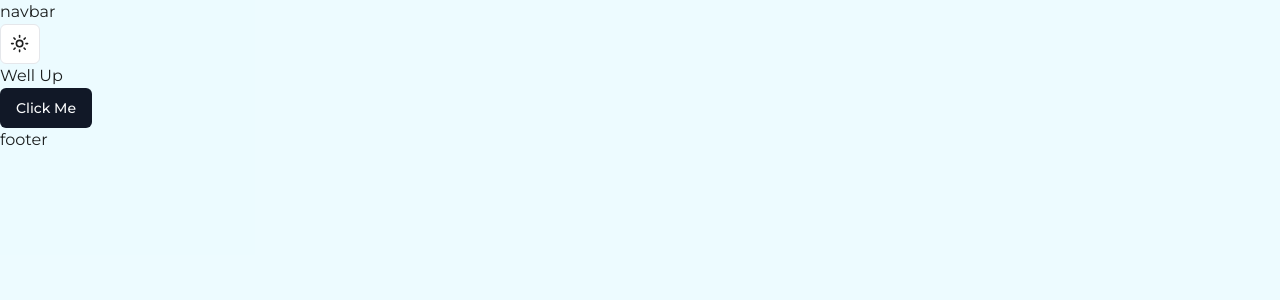
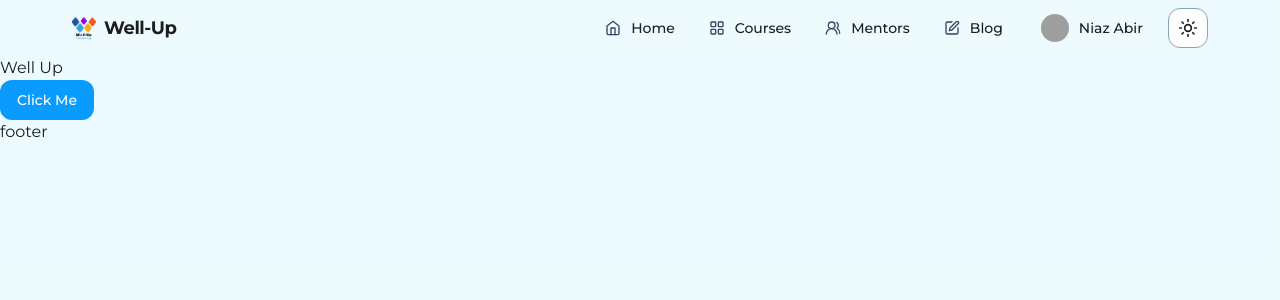
Before and after one commit to UpalBarua/well-up, a Next.js app in the folder client/: page / in a window 1280 px wide. Shown: the top 300 px of the page. Built offline with nearby package versions, Linux system fonts and the light colour scheme; grey boxes are pictures that could not be loaded.

Commit message:
completed the navbar

```diff
--- a/client/package.json
+++ b/client/package.json
@@ -10,6 +10,7 @@
   },
   "dependencies": {
     "@hookform/resolvers": "^3.3.3",
+    "@radix-ui/react-avatar": "^1.0.4",
     "@radix-ui/react-dropdown-menu": "^2.0.6",
     "@radix-ui/react-slot": "^1.0.2",
     "@tanstack/react-query": "^5.17.0",
--- /dev/null
+++ b/client/src/components/navbar/mobile-menu.tsx
@@ -0,0 +1,36 @@
+import {
+  DropdownMenu,
+  DropdownMenuContent,
+  DropdownMenuItem,
+  DropdownMenuTrigger,
+} from '@/components/ui/dropdown-menu';
+import { Menu } from 'lucide-react';
+import Link from 'next/link';
+import { Button } from '../ui/button';
+import { navLinks } from './navbar';
+
+const MobileMenu = () => {
+  return (
+    <DropdownMenu>
+      <DropdownMenuTrigger asChild>
+        <Button variant="outline" size="icon">
+          <Menu className="h-5 w-5" />
+        </Button>
+      </DropdownMenuTrigger>
+      <DropdownMenuContent className="w-40 mr-2 mt-2">
+        {navLinks.map(({ Icon, href, title }) => (
+          <DropdownMenuItem key={href}>
+            <Link
+              href={href}
+              className="flex items-center gap-x-2.5 py-1 px-0.5 font-medium">
+              <span>{Icon}</span>
+              <span>{title}</span>
+            </Link>
+          </DropdownMenuItem>
+        ))}
+      </DropdownMenuContent>
+    </DropdownMenu>
+  );
+};
+
+export default MobileMenu;
--- /dev/null
+++ b/client/src/components/navbar/navbar.tsx
@@ -0,0 +1,86 @@
+import { buttonVariants } from '@/components/ui/button';
+import useMediaQuery from '@/hooks/use-media-query';
+import { Home, LayoutGrid, LogIn, PenSquare, UsersRound } from 'lucide-react';
+import Image from 'next/image';
+import Link from 'next/link';
+import MobileMenu from './mobile-menu';
+import ThemeToggle from './theme-toggle';
+import UserProfile from './user-profile';
+
+export const navLinks = [
+  {
+    Icon: <Home className="h-4 w-4 text-neutral-600 dark:text-neutral-400" />,
+    title: 'Home',
+    href: '/',
+  },
+  {
+    Icon: (
+      <LayoutGrid className="h-4 w-4 text-neutral-600 dark:text-neutral-400" />
+    ),
+    title: 'Courses',
+    href: '/courses',
+  },
+  {
+    Icon: (
+      <UsersRound className="h-4 w-4 text-neutral-600 dark:text-neutral-400" />
+    ),
+    title: 'Mentors',
+    href: '/mentors',
+  },
+  {
+    Icon: (
+      <PenSquare className="h-4 w-4 text-neutral-600 dark:text-neutral-400" />
+    ),
+    title: 'Blog',
+    href: '/blog',
+  },
+] as const;
+
+const Navbar = () => {
+  const isSmPlus = useMediaQuery('(min-width: 640px)');
+
+  return (
+    <header className="flex items-center justify-between container py-1 sm:py-2 max-w-6xl sticky top-0 z-10 bg-primary-50 dark:bg-neutral-900">
+      <Link href="/" className="flex items-center gap-x-2">
+        <Image
+          src="/images/logo.png"
+          alt="well-up logo"
+          quality={90}
+          height={24}
+          width={24}
+        />
+        <span className="font-bold text-lg tracking-tight">Well-Up</span>
+      </Link>
+      <div className="flex items-center gap-x-2">
+        {isSmPlus && (
+          <nav className="items-center gap-x-2 flex">
+            {navLinks.map(({ Icon, href, title }) => (
+              <Link
+                key={href}
+                href={href}
+                className={buttonVariants({
+                  size: 'sm',
+                  variant: 'ghost',
+                })}>
+                <span>{Icon}</span>
+                <span>{title}</span>
+              </Link>
+            ))}
+          </nav>
+        )}
+        {true ? (
+          <UserProfile />
+        ) : (
+          <Link href="/auth" className={buttonVariants({ className: 'ms-2' })}>
+            <LogIn className="h-4 w-4" />
+            <span>Login</span>
+          </Link>
+        )}
+        <ThemeToggle />
+        {!isSmPlus && <MobileMenu />}
+      </div>
+    </header>
+  );
+};
+
+export default Navbar;
--- /dev/null
+++ b/client/src/components/navbar/theme-toggle.tsx
@@ -0,0 +1,24 @@
+import { Button } from '@/components/ui/button';
+import { Moon, Sun } from 'lucide-react';
+import { useTheme } from 'next-themes';
+
+const ThemeToggle = () => {
+  const { setTheme, theme } = useTheme();
+
+  return (
+    <Button
+      variant="outline"
+      size="icon"
+      onClick={() => {
+        setTheme(theme === 'dark' ? 'light' : 'dark');
+      }}>
+      {theme === 'dark' ? (
+        <Moon className="h-5 w-5" />
+      ) : (
+        <Sun className="h-5 w-5" />
+      )}
+    </Button>
+  );
+};
+
+export default ThemeToggle;
--- /dev/null
+++ b/client/src/components/navbar/user-profile.tsx
@@ -0,0 +1,17 @@
+import { Avatar, AvatarFallback, AvatarImage } from '@/components/ui/avatar';
+import { buttonVariants } from '@/components/ui/button';
+import Link from 'next/link';
+
+const UserProfile = () => {
+  return (
+    <Link href="/profile" className={buttonVariants({ variant: 'ghost' })}>
+      <Avatar className="h-7 w-7">
+        <AvatarImage src="https://github.com/shadcn.png" alt="@shadcn" />
+        <AvatarFallback>CN</AvatarFallback>
+      </Avatar>
+      <span>Niaz Abir</span>
+    </Link>
+  );
+};
+
+export default UserProfile;
--- a/client/src/components/theme-toggle.tsx
+++ /dev/null
@@ -1,38 +0,0 @@
-import { Button } from '@/components/ui/button';
-import {
-  DropdownMenu,
-  DropdownMenuContent,
-  DropdownMenuItem,
-  DropdownMenuTrigger,
-} from '@/components/ui/dropdown-menu';
-import { Moon, Sun } from 'lucide-react';
-import { useTheme } from 'next-themes';
-
-const ThemeToggle = () => {
-  const { setTheme } = useTheme();
-
-  return (
-    <DropdownMenu>
-      <DropdownMenuTrigger asChild>
-        <Button variant="outline" size="icon">
-          <Sun className="h-[1.2rem] w-[1.2rem] rotate-0 scale-100 transition-all dark:-rotate-90 dark:scale-0" />
-          <Moon className="absolute h-[1.2rem] w-[1.2rem] rotate-90 scale-0 transition-all dark:rotate-0 dark:scale-100" />
-          <span className="sr-only">Toggle theme</span>
-        </Button>
-      </DropdownMenuTrigger>
-      <DropdownMenuContent align="end">
-        <DropdownMenuItem onClick={() => setTheme('light')}>
-          Light
-        </DropdownMenuItem>
-        <DropdownMenuItem onClick={() => setTheme('dark')}>
-          Dark
-        </DropdownMenuItem>
-        <DropdownMenuItem onClick={() => setTheme('system')}>
-          System
-        </DropdownMenuItem>
-      </DropdownMenuContent>
-    </DropdownMenu>
-  );
-};
-
-export default ThemeToggle;
--- /dev/null
+++ b/client/src/components/ui/avatar.tsx
@@ -0,0 +1,48 @@
+import * as React from "react"
+import * as AvatarPrimitive from "@radix-ui/react-avatar"
+
+import { cn } from "@/lib/utils"
+
+const Avatar = React.forwardRef<
+  React.ElementRef<typeof AvatarPrimitive.Root>,
+  React.ComponentPropsWithoutRef<typeof AvatarPrimitive.Root>
+>(({ className, ...props }, ref) => (
+  <AvatarPrimitive.Root
+    ref={ref}
+    className={cn(
+      "relative flex h-10 w-10 shrink-0 overflow-hidden rounded-full",
+      className
+    )}
+    {...props}
+  />
+))
+Avatar.displayName = AvatarPrimitive.Root.displayName
+
+const AvatarImage = React.forwardRef<
+  React.ElementRef<typeof AvatarPrimitive.Image>,
+  React.ComponentPropsWithoutRef<typeof AvatarPrimitive.Image>
+>(({ className, ...props }, ref) => (
+  <AvatarPrimitive.Image
+    ref={ref}
+    className={cn("aspect-square h-full w-full", className)}
+    {...props}
+  />
+))
+AvatarImage.displayName = AvatarPrimitive.Image.displayName
+
+const AvatarFallback = React.forwardRef<
+  React.ElementRef<typeof AvatarPrimitive.Fallback>,
+  React.ComponentPropsWithoutRef<typeof AvatarPrimitive.Fallback>
+>(({ className, ...props }, ref) => (
+  <AvatarPrimitive.Fallback
+    ref={ref}
+    className={cn(
+      "flex h-full w-full items-center justify-center rounded-full bg-gray-100 dark:bg-gray-800",
+      className
+    )}
+    {...props}
+  />
+))
+AvatarFallback.displayName = AvatarPrimitive.Fallback.displayName
+
+export { Avatar, AvatarImage, AvatarFallback }
--- a/client/src/components/ui/button.tsx
+++ b/client/src/components/ui/button.tsx
@@ -1,56 +1,58 @@
-import * as React from "react"
-import { Slot } from "@radix-ui/react-slot"
-import { cva, type VariantProps } from "class-variance-authority"
+import { Slot } from '@radix-ui/react-slot';
+import { cva, type VariantProps } from 'class-variance-authority';
+import * as React from 'react';
 
-import { cn } from "@/lib/utils"
+import { cn } from '@/lib/utils';
 
 const buttonVariants = cva(
-  "inline-flex items-center justify-center whitespace-nowrap rounded-md text-sm font-medium ring-offset-white transition-colors focus-visible:outline-none focus-visible:ring-2 focus-visible:ring-gray-950 focus-visible:ring-offset-2 disabled:pointer-events-none disabled:opacity-50 dark:ring-offset-gray-950 dark:focus-visible:ring-gray-300",
+  'inline-flex items-center gap-x-2.5 justify-center whitespace-nowrap rounded-xl text-sm font-medium ring-offset-white transition-colors focus-visible:outline-none focus-visible:ring-1 focus-visible:ring-neutral-950 focus-visible:ring-offset-2 disabled:pointer-events-none disabled:opacity-50 dark:ring-offset-neutral-950 dark:focus-visible:ring-neutral-300 border border-transparent',
   {
     variants: {
       variant: {
-        default: "bg-gray-900 text-gray-50 hover:bg-gray-900/90 dark:bg-gray-50 dark:text-gray-900 dark:hover:bg-gray-50/90",
+        default:
+          'bg-primary-600 text-white hover:bg-primary-600/85 hover:text-white/85',
         destructive:
-          "bg-red-500 text-gray-50 hover:bg-red-500/90 dark:bg-red-900 dark:text-gray-50 dark:hover:bg-red-900/90",
+          'bg-red-500 text-neutral-50 hover:bg-red-500/90 dark:bg-red-900 dark:text-neutral-50 dark:hover:bg-red-900/90',
         outline:
-          "border border-gray-200 bg-white hover:bg-gray-100 hover:text-gray-900 dark:border-gray-800 dark:bg-gray-950 dark:hover:bg-gray-800 dark:hover:text-gray-50",
+          'border border-neutral-200 bg-white hover:bg-neutral-100 hover:text-neutral-900 dark:border-neutral-800 dark:bg-neutral-950 dark:hover:bg-neutral-800 dark:hover:text-neutral-50',
         secondary:
-          "bg-gray-100 text-gray-900 hover:bg-gray-100/80 dark:bg-gray-800 dark:text-gray-50 dark:hover:bg-gray-800/80",
-        ghost: "hover:bg-gray-100 hover:text-gray-900 dark:hover:bg-gray-800 dark:hover:text-gray-50",
-        link: "text-gray-900 underline-offset-4 hover:underline dark:text-gray-50",
+          'bg-neutral-100 text-neutral-900 hover:bg-neutral-100/80 dark:bg-neutral-800 dark:text-neutral-50 dark:hover:bg-neutral-800/80',
+        ghost:
+          'hover:bg-white hover:text-neutral-950 hover:border-neutral-50/50 dark:hover:bg-neutral-950 dark:hover:border-neutral-800/50 dark:hover:text-neutral-50',
+        link: 'text-neutral-900 underline-offset-4 hover:underline dark:text-neutral-50',
       },
       size: {
-        default: "h-10 px-4 py-2",
-        sm: "h-9 rounded-md px-3",
-        lg: "h-11 rounded-md px-8",
-        icon: "h-10 w-10",
+        default: 'h-10 px-4 py-2',
+        sm: 'h-9 rounded-lg px-3',
+        lg: 'h-11 rounded-lg px-8',
+        icon: 'h-10 w-10',
       },
     },
     defaultVariants: {
-      variant: "default",
-      size: "default",
+      variant: 'default',
+      size: 'default',
     },
   }
-)
+);
 
 export interface ButtonProps
   extends React.ButtonHTMLAttributes<HTMLButtonElement>,
     VariantProps<typeof buttonVariants> {
-  asChild?: boolean
+  asChild?: boolean;
 }
 
 const Button = React.forwardRef<HTMLButtonElement, ButtonProps>(
   ({ className, variant, size, asChild = false, ...props }, ref) => {
-    const Comp = asChild ? Slot : "button"
+    const Comp = asChild ? Slot : 'button';
     return (
       <Comp
         className={cn(buttonVariants({ variant, size, className }))}
         ref={ref}
         {...props}
       />
-    )
+    );
   }
-)
-Button.displayName = "Button"
+);
+Button.displayName = 'Button';
 
-export { Button, buttonVariants }
+export { Button, buttonVariants };
--- a/client/src/layouts/root-layout.tsx
+++ b/client/src/layouts/root-layout.tsx
@@ -1,3 +1,4 @@
+import Navbar from '@/components/navbar/navbar';
 import ThemeToggle from '@/components/theme-toggle';
 
 type RootLayoutProps = {
@@ -7,8 +8,7 @@ type RootLayoutProps = {
 const RootLayout = ({ children }: RootLayoutProps) => {
   return (
     <div>
-      <nav>navbar</nav>
-      <ThemeToggle />
+      <Navbar />
       {children}
       <footer>footer</footer>
     </div>
--- a/client/tailwind.config.ts
+++ b/client/tailwind.config.ts
@@ -12,7 +12,7 @@ const config = {
   theme: {
     container: {
       center: true,
-      padding: '2rem',
+      padding: '0.5rem',
       screens: {
         '2xl': '1400px',
       },
```
Also changed, not shown: client/src/components/ui/dropdown-menu.tsx (+51 -51 lines), client/public/images/logo.png (added), 1 other file (tests, documents, lock files or other folders).
